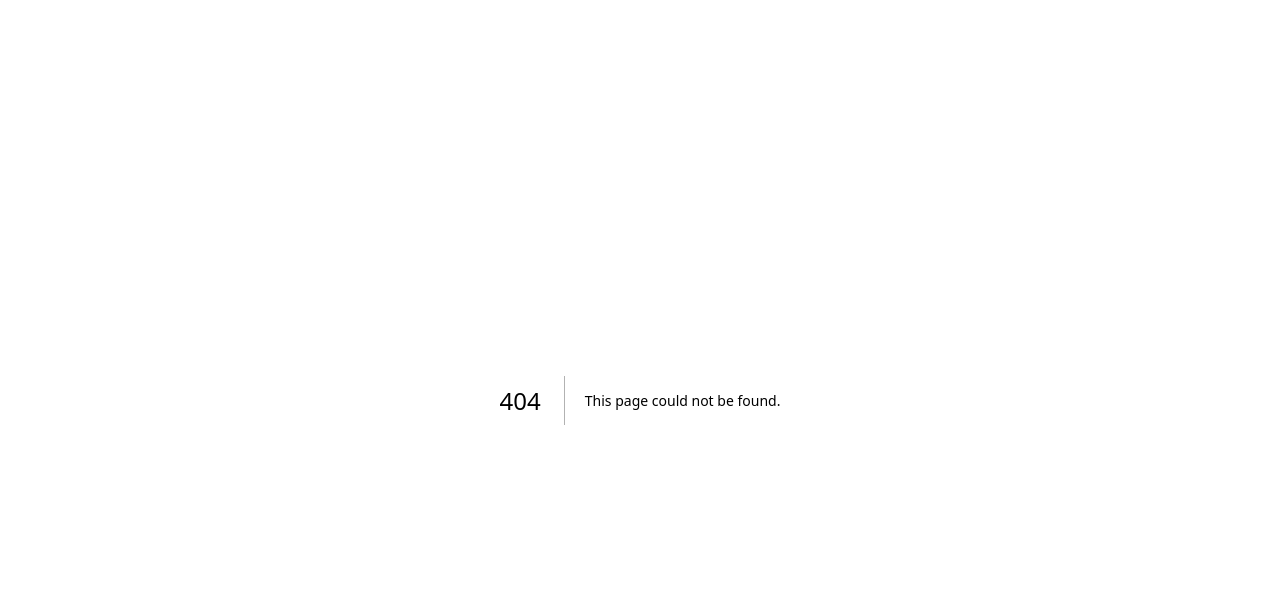
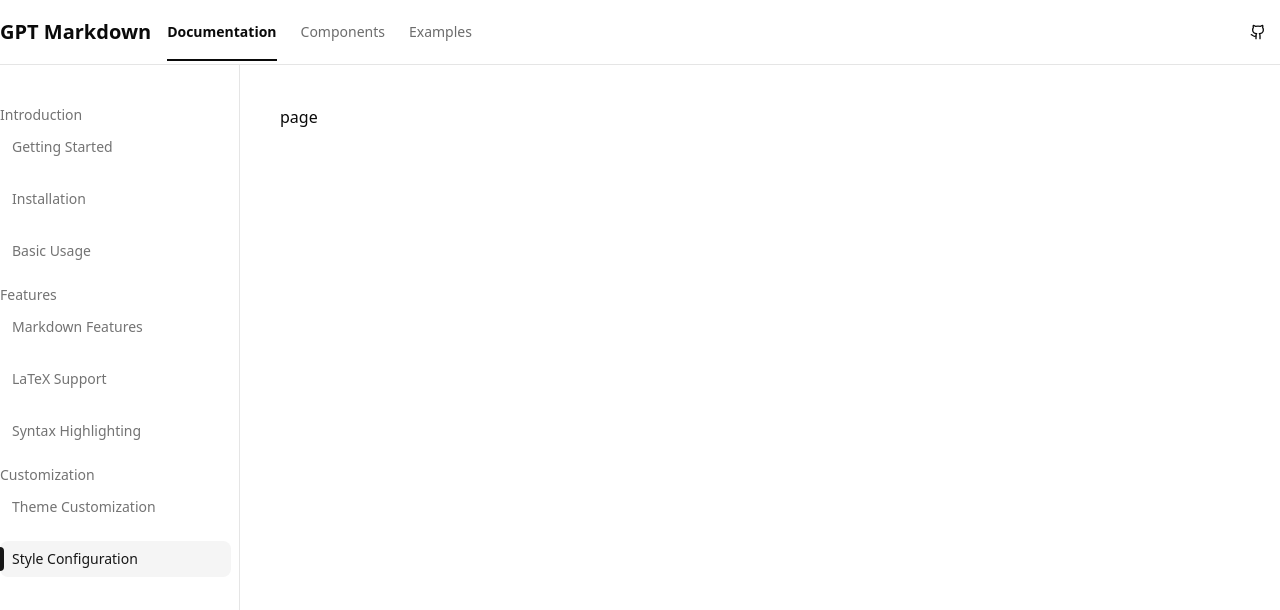
Before and after one commit to saminsohag/gpt_markdown_docs_src, a Next.js app: page /docs/style-configuration in a window 1280 px wide. Before the commit this address had no page. Shown: the top 610 px of the page. Built offline with nearby package versions, Linux system fonts and the light colour scheme.

Commit message:
refactor: remove unused API Reference section from sidebar navigation

```diff
--- /dev/null
+++ b/src/app/docs/latex-support/page.tsx
@@ -0,0 +1,9 @@
+import React from 'react'
+
+const page = () => {
+  return (
+    <div>page</div>
+  )
+}
+
+export default page
--- a/src/app/docs/layout.tsx
+++ b/src/app/docs/layout.tsx
@@ -37,11 +37,7 @@ const sidebarNavItems = [
     title: "Style Configuration",
     href: "/docs/style-configuration",
   },
-  {
-    title: "API Reference",
-    href: "/docs/api-reference",
-    section: "API",
-  },
+
 ];
 
 export default function DocsLayout({
--- /dev/null
+++ b/src/app/docs/style-configuration/page.tsx
@@ -0,0 +1,7 @@
+import React from "react";
+
+const page = () => {
+  return <div>page</div>;
+};
+
+export default page;
--- /dev/null
+++ b/src/app/docs/syntax-highlighting/page.tsx
@@ -0,0 +1,9 @@
+import React from 'react'
+
+const page = () => {
+  return (
+    <div>page</div>
+  )
+}
+
+export default page
--- /dev/null
+++ b/src/app/docs/themes/page.tsx
@@ -0,0 +1,7 @@
+import React from "react";
+
+const page = () => {
+  return <div>page</div>;
+};
+
+export default page;
```
